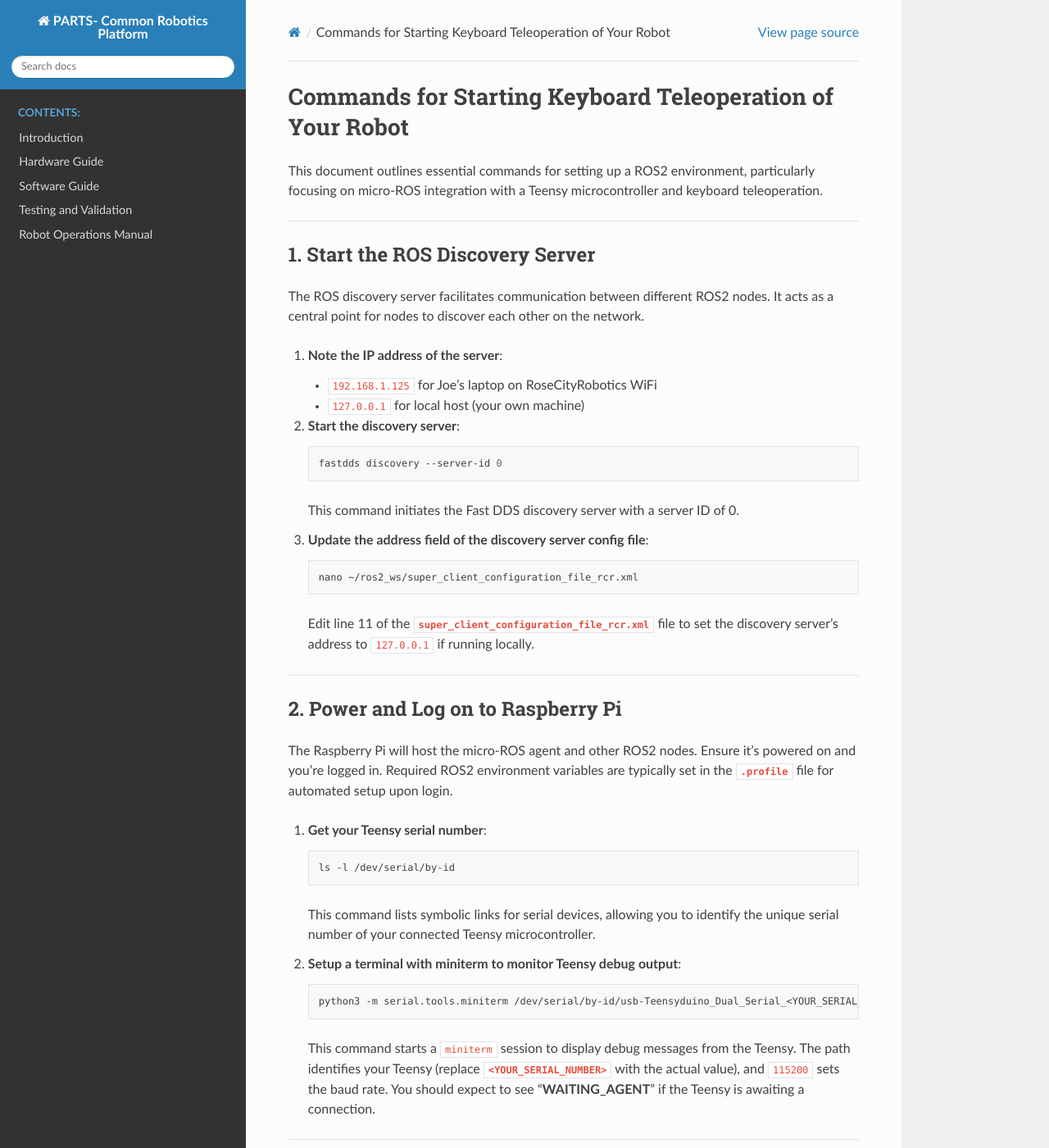
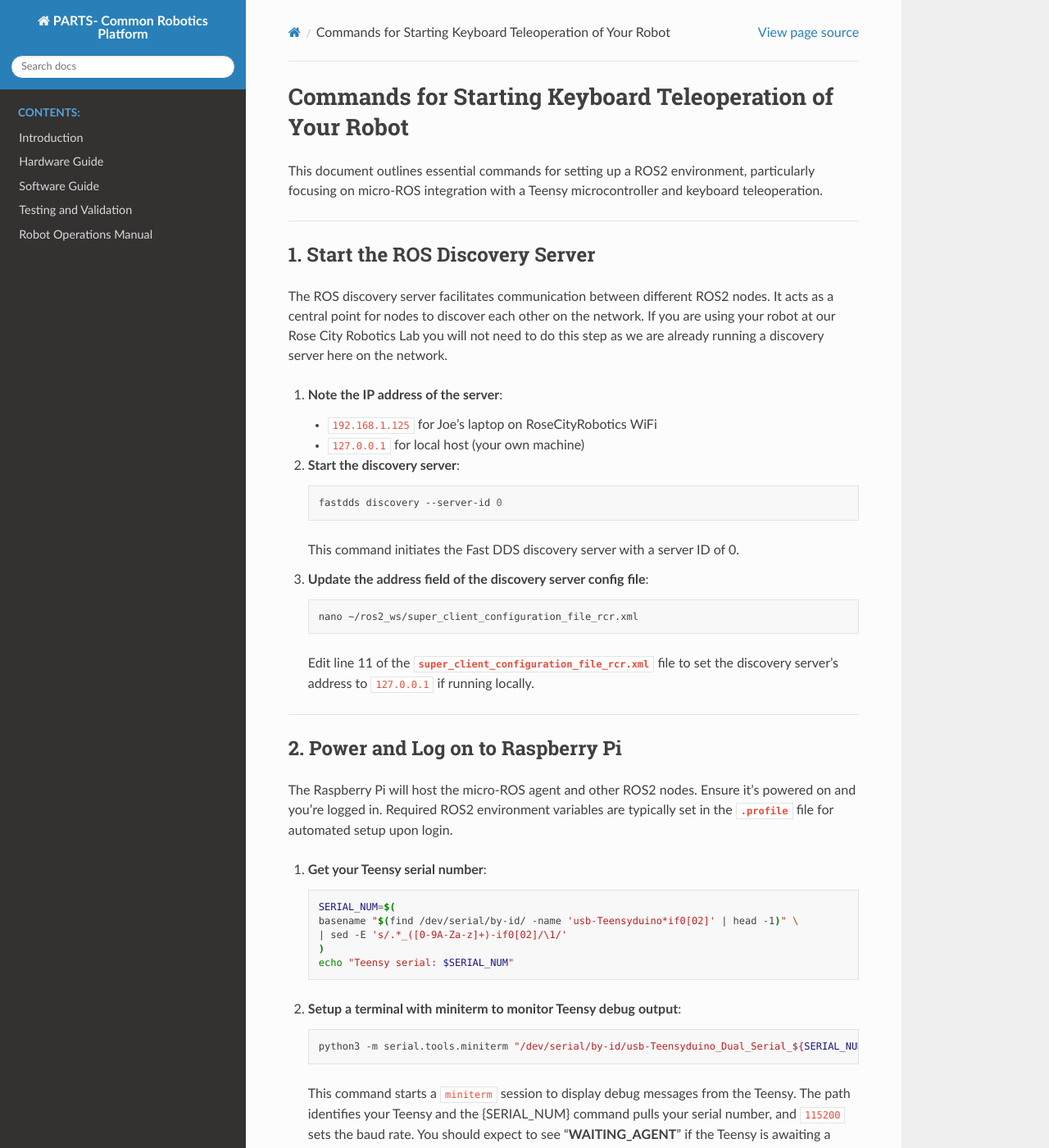
Before and after one commit to RoseCityRobotics/common_platform, a Sphinx documentation site: the page built from docs/source/operations/daily_operations/KeyboardTeleop.md, in a window 1280 px wide and 1400 px high. Shown: the whole window at 82% size. Built offline with Sphinx 7.4.7 and the Read the Docs theme 3.1.0, drawn with Linux system fonts in a browser that asks for light colours; some of the changed text lies outside the part shown.

Commit message:
automatically grab serial number

````diff
--- a/docs/source/operations/daily_operations/KeyboardTeleop.md
+++ b/docs/source/operations/daily_operations/KeyboardTeleop.md
@@ -6,7 +6,7 @@ This document outlines essential commands for setting up a ROS2 environment, par
 
 ## 1\. Start the ROS Discovery Server
 
-The ROS discovery server facilitates communication between different ROS2 nodes. It acts as a central point for nodes to discover each other on the network.
+The ROS discovery server facilitates communication between different ROS2 nodes. It acts as a central point for nodes to discover each other on the network. If you are using your robot at our Rose City Robotics Lab you will not need to do this step as we are already running a discovery server here on the network.
 
 1.  **Note the IP address of the server**:
 
@@ -38,27 +38,32 @@ The Raspberry Pi will host the micro-ROS agent and other ROS2 nodes. Ensure it's
 1.  **Get your Teensy serial number**:
 
     ```bash
-    ls -l /dev/serial/by-id
+    SERIAL_NUM=$(
+    basename "$(find /dev/serial/by-id/ -name 'usb-Teensyduino*if0[02]' | head -1)" \
+    | sed -E 's/.*_([0-9A-Za-z]+)-if0[02]/\1/'
+    )
+    echo "Teensy serial: $SERIAL_NUM"
     ```
-
-    This command lists symbolic links for serial devices, allowing you to identify the unique serial number of your connected Teensy microcontroller.
 
 2.  **Setup a terminal with miniterm to monitor Teensy debug output**:
 
     ```bash
-    python3 -m serial.tools.miniterm /dev/serial/by-id/usb-Teensyduino_Dual_Serial_<YOUR_SERIAL_NUMBER>-if02 115200
+    python3 -m serial.tools.miniterm "/dev/serial/by-id/usb-Teensyduino_Dual_Serial_${SERIAL_NUM}-if02" 115200
+
     ```
 
-    This command starts a `miniterm` session to display debug messages from the Teensy. The path identifies your Teensy (replace **`<YOUR_SERIAL_NUMBER>`** with the actual value), and `115200` sets the baud rate. You should expect to see "**WAITING\_AGENT**" if the Teensy is awaiting a connection.
+    This command starts a `miniterm` session to display debug messages from the Teensy. The path identifies your Teensy and the {SERIAL_NUM} command pulls your serial number, and `115200` sets the baud rate. You should expect to see "**WAITING\_AGENT**" if the Teensy is awaiting a connection.
 
------
-
-## 3\. Start the micro-ROS Agent
+3. **Start the micro-ROS Agent**
 
 The micro-ROS agent acts as a bridge between the micro-ROS client running on the Teensy and the ROS2 network.
 
 ```bash
-sudo docker run -it --rm -v /dev:/dev --privileged --net=host --env-file ./env.list microros/micro-ros-agent:kilted serial --dev /dev/serial/by-id/usb-Teensyduino_Dual_Serial_<YOUR_SERIAL_NUMBER>-if00 -v4
+sudo docker run -it --rm \
+  -v /dev:/dev --privileged --net=host \
+  --env-file ./env.list \
+  microros/micro-ros-agent:kilted \
+  serial --dev "/dev/serial/by-id/usb-Teensyduino_Dual_Serial_${SERIAL_NUM}-if00" -v4
 ```
 
 This Docker command starts the micro-ROS agent:
````
